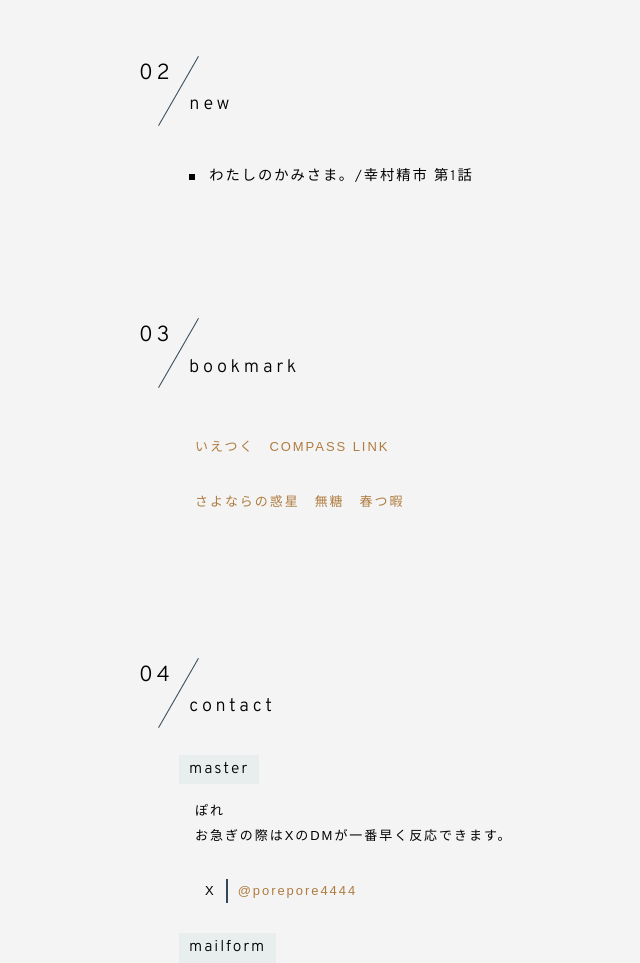
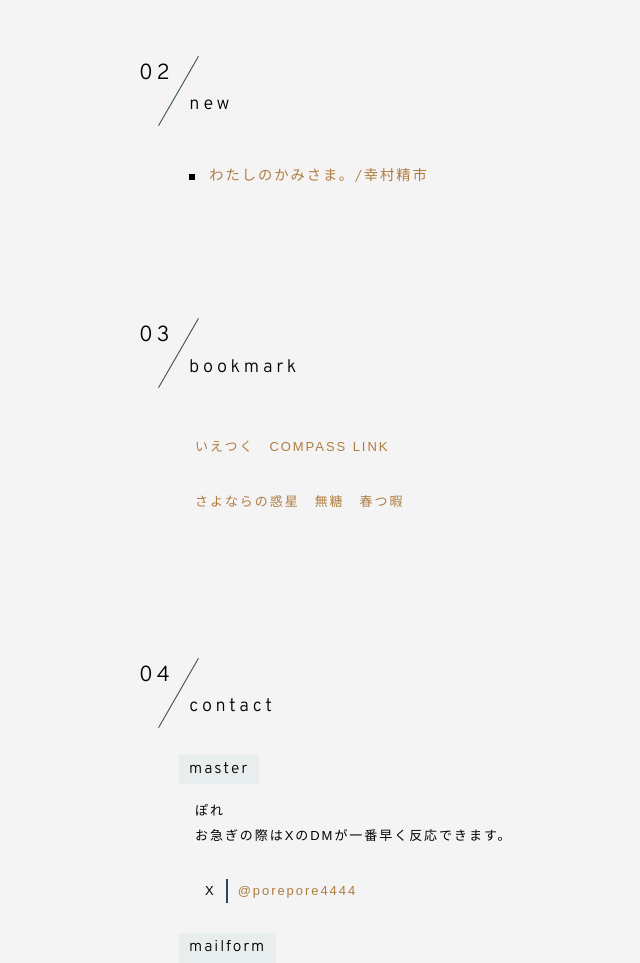
Before and after one commit to pore00/pore, a plain HTML site: page index.html in a window 1280 px wide. Shown: the part 1201-2164 px from the top of the page, without its empty margins (306-946 px from the left). Drawn offline with nearby package versions, Linux system fonts and the light colour scheme.

Commit message:
サイト基盤の制作

```diff
--- a/css/design84.css
+++ b/css/design84.css
@@ -111,6 +111,11 @@ h4 {
     margin: 20px 20px 15px;
     font-size: 1.1em;
 }
+
+h4.new {
+    color: #af7c3f;
+}
+
 h4::before {
     content: '';
     display: inline-block;
--- a/index.html
+++ b/index.html
@@ -82,7 +82,7 @@
         <h2>new</h2>
          <!--<h2 class="h2-plain"><span>!?</span>heading2</h2>
         <h3><span>heading3</span></h3>-->
-        <h4>わたしのかみさま。/幸村精市 第1話</h4>
+        <h4 class="new">わたしのかみさま。/幸村精市</h4>
         <!--<p><a href="">リンク</a>と<em>強調</em>と<strong>もっと強調</strong></p>-->
     </section>
 
```
Also changed, not shown: contents.html (+2 -3 lines).
